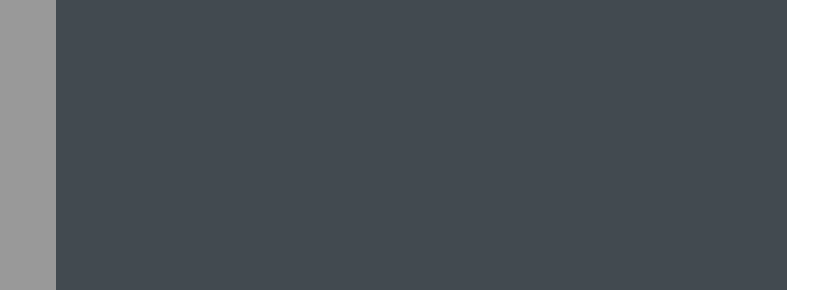
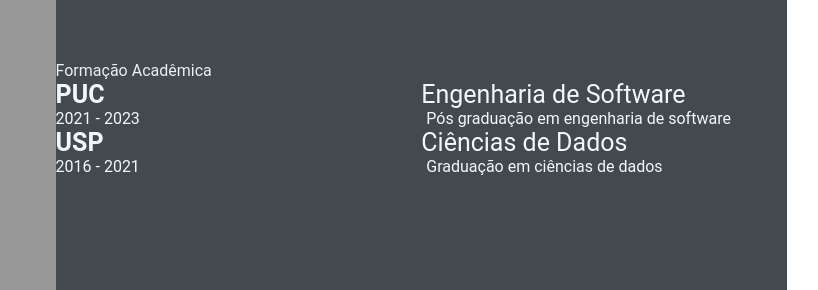
Before and after one commit to devweekkd/devweekgit.github.io, a plain HTML site: page index.html in a window 1280 px wide. Shown: the part 479-769 px from the top of the page, 365-1183 px from the left. Drawn offline with Linux system fonts and the light colour scheme.

Commit message:
feature: index.html (#4)

```diff
--- a/index.html
+++ b/index.html
@@ -83,6 +83,28 @@
                         </div>
                     </div>
                 </section>
+                <section class="education gap">
+                    <div class="right-title">Formação Acadêmica</div>
+                    <div class="education-contents">
+                        <div class="education-left">
+                            <p class="education-school-name">PUC</p>
+                            <p class="education-time-period">2021 - 2023</p>
+                        </div>
+                        <div class="education-right">
+                            <p class="education-subject">Engenharia de Software</p>
+                            <p class="education-desc">Pós graduação em engenharia de software</p>
+                        </div>
+                        <div class="education-left">
+                            <p class="education-school-name">USP</p>
+                            <p class="education-time-period">2016 - 2021</p>
+                        </div>
+                        <div class="education-right">
+                            <p class="education-subject">Ciências de Dados</p>
+                            <p class="education-desc">Graduação em ciências de dados</p>
+                        </div>
+                    </div>
+
+                </section>
             </section>
         </main>
     </body>
```
